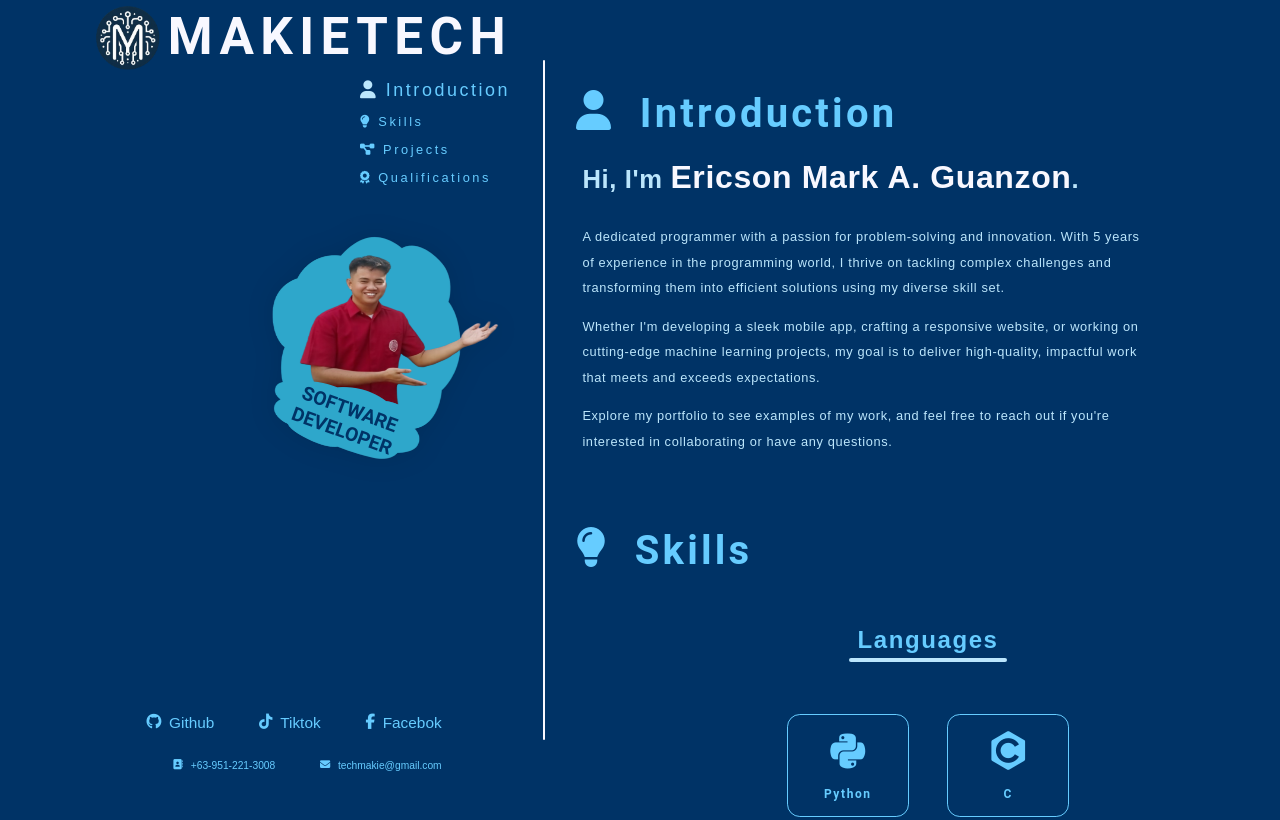
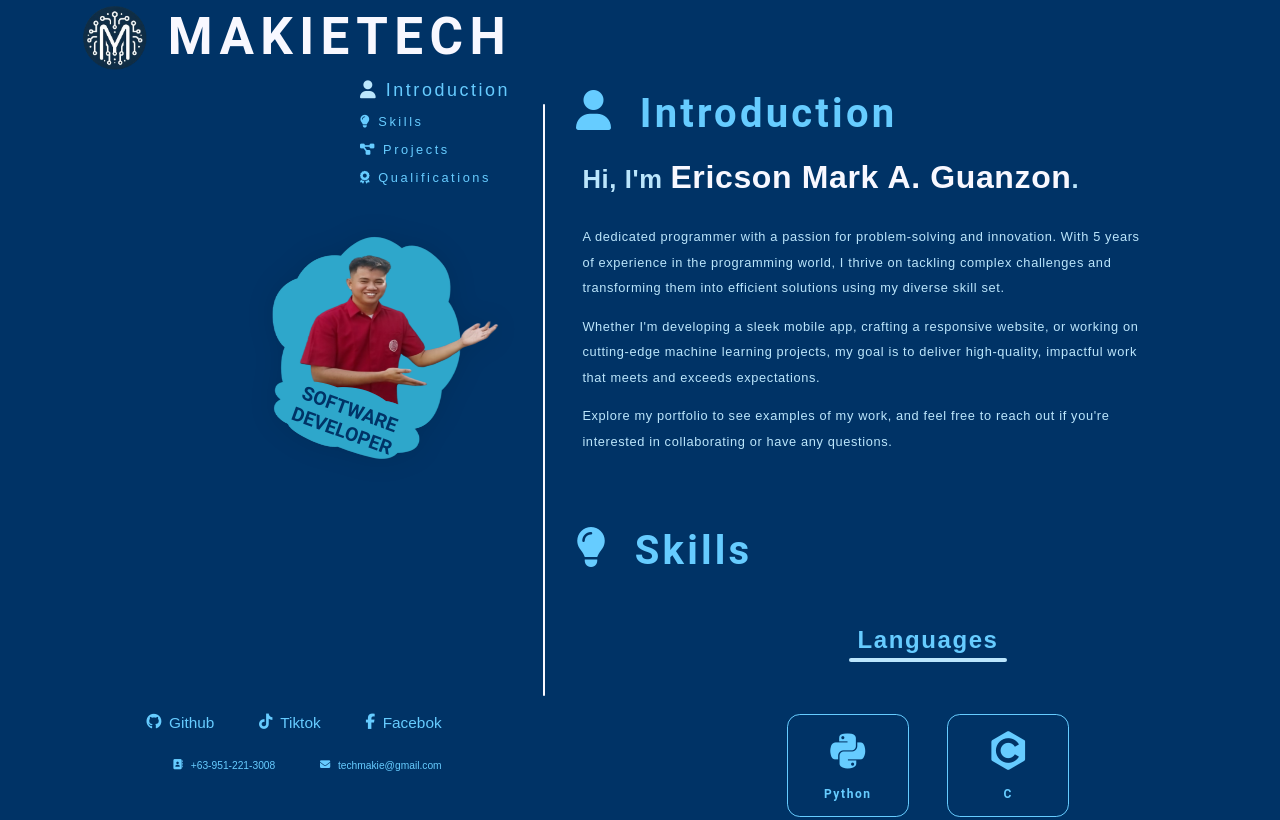
Before and after one commit to astigPree/makietech.github.io, a plain HTML site: page index.html in a window 1280 px wide. Shown: the top 820 px of the page. Drawn offline with nearby package versions, Linux system fonts and the light colour scheme.

Commit message:
Add files via upload

```diff
--- a/home_design.css
+++ b/home_design.css
@@ -51,7 +51,8 @@ html{
     align-items: center;
     position: absolute;
     top: 0.0vw;
-    left : 7.5vw;
+    left : 6.5vw;
+    position: absolute;
 }
 
 
@@ -229,7 +230,8 @@ nav {
 /* overall content of the screen  */
 
 .fix-margin{
-    position: fixed;
+    /* position: fixed; */
+    display: none;
     z-index: 999;
     top: 0;
     right: 0;
@@ -251,7 +253,7 @@ nav {
 
 .vertical-line span{
     resize: both;
-    height: 85%;
+    height: 74%;
     width: 20%;
     border-radius: 1.0vw;
     background-color: var(--text-color);
```
